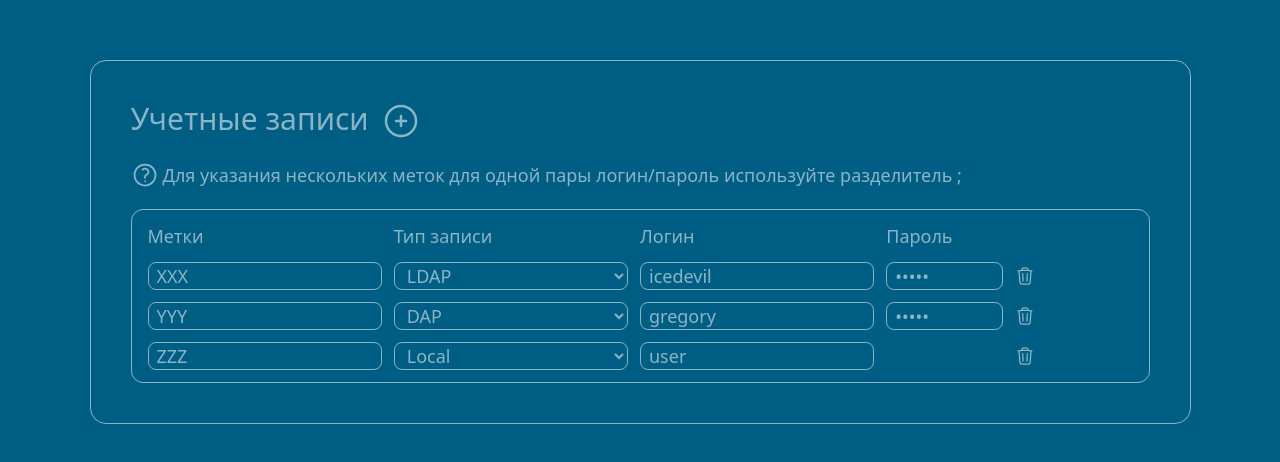
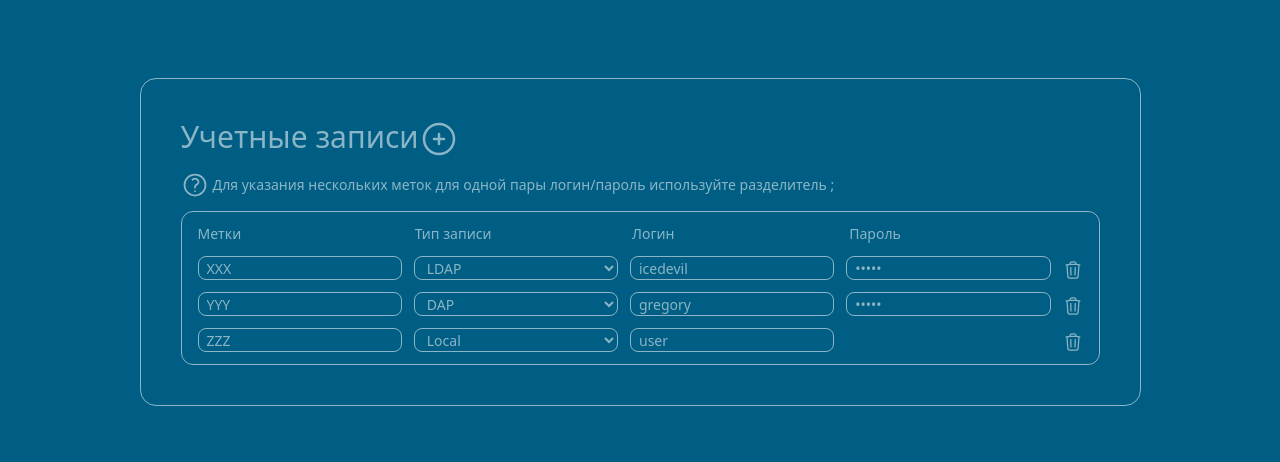
Before and after one commit to icedevil777/saasoft, a Vue app: page / in a window 1280 px wide. Shown: the part 158-620 px from the top of the page. Built offline with nearby package versions, Linux system fonts and the light colour scheme.

Commit message:
# add select validation

```diff
--- a/src/components/UserForm.vue
+++ b/src/components/UserForm.vue
@@ -1,59 +1,66 @@
 <script setup lang="ts">
-import { reactive, ref } from 'vue'
+import { ref } from 'vue'
 import IconDelete from './icons/IconDelete.vue'
 import IconPlus from './icons/IconPlus.vue'
 import IconSign from './icons/IconSign.vue'
+import { useAccountStore } from '@/stores/accountStore'
+import { storeToRefs } from 'pinia'
 
-const data = reactive([
-  {id: 1, tags: 'XXX', type: 'LDAP', login: 'icedevil', pass: '12321' },
-  {id: 2, tags: 'YYY', type: 'DAP', login: 'gregory', pass: '42211' },
-  {id: 3, tags: 'ZZZ', type: 'Local', login: 'user', pass: '12211' },
-])
+const accountStore = useAccountStore();
+const { data, options } = storeToRefs(accountStore);
 
-const opsions = ref([
-  { text: 'LDAP', value: 'A' },
-  { text: 'DAP', value: 'B' },
-  { text: 'Local', value: 'C' }
-])
+const addData = () => accountStore.addData();
+const deleteData = (id: number) => accountStore.deleteData(id);
+const setNullPass = (type: string, id: number) => accountStore.setNullPass(type, id)
 
-const setNullPass = (type, id) => {
-  console.log(type, id)
-  if (type == 'Local'){
-    data[id - 1].pass = null
+const message = ref('');
+let selectTarget = ref('')
+
+const handleBlur = (event: Event) => {
+  const input = event.target as HTMLInputElement;
+  if (!input.value.trim()) {
+    message.value = 'Поле не может быть пустым!';
+    input.classList.add('error-color');
+  } else {
+    message.value = '';
+    input.classList.remove('error-color');
   }
 };
 
-const addData = () => {
-  const genId = data.length + 1;
-  console.log('id', genId)
-  data.push({id: genId, tags: '', type: '', login: '', pass: ''});
+const hadlerSelect = (event: Event) => {
+  const target = event.target as HTMLElement;
+  if (target.nodeName === 'SELECT') {
+    selectTarget.value = target;
+  } else {
+    if (event.target.value === '') {
+      message.value = 'Необходимо сделать выбор!';
+      selectTarget.value.classList.add('error-color');
+    } else {
+      message.value = '';
+      selectTarget.value.classList.remove('error-color');
+    }
+  }
 };
 
-const deleteData = (id) => {
-  const index = data.findIndex(item => item.id === id);
-  if (index !== -1) {
-    data.splice(index, 1);
-  }
-
-  data.forEach((item, index) => {
-    item.id = index + 1;
-  });
-};
 
 </script>
 
 <template>
-  <div class="flex flex-col border border-solid rounded-2xl h-fit sm:m-auto space-y-5 p-3 sm:p-10 text-[#8ab5c6]">
+  <div class="flex flex-col border border-solid rounded-2xl h-fit sm:m-auto gap-y-1 sm:gap-y-3 p-3 sm:p-10 text-[#8ab5c6]">
     <div class="flex flex-row gap-x-3 w-full ">
-      <p class="sm:text-3xl ">Учетные записи</p>
-      <IconPlus @click="addData"/>
+      <div  class="flex flex-1">
+        <p class="sm:text-3xl ">Учетные записи</p>
+        <IconPlus class="" @click="addData"/>
+      </div>
+      <p class="sm:flex hidden self-center text-red-600 text-xs sm:text-sm"> {{ message }} </p>
     </div>
 
-    <div class="flex flex-row gap-x-1 w-full text-sm sm:text-lg">
+    <div class="flex flex-row gap-x-1 w-full text-xs sm:text-sm">
       <IconSign />
       <p class="self-center">Для указания нескольких меток для одной пары логин/пароль используйте разделитель ;</p>
     </div>
-    <div class="space-y-3 text-sm sm:text-lg border-solid border p-3 rounded-xl">
+    <p class="flex sm:hidden text-red-600 text-xs sm:text-sm mb-1"> {{ message }} </p>
+    <div class="space-y-3 text-xs sm:text-sm border-solid border p-3 rounded-xl">
       <div class="flex  px-1">
           <div class="basis-1/4">
             <div>Метки</div>
@@ -68,23 +75,27 @@ const deleteData = (id) => {
           <div class="basis-1/4">
             <div>Пароль</div>
           </div>
+          <div class="flex basis-1 sm:justify-start justify-end">
+            <div class="w-2 sm:w-4"></div>
+          </div>
       </div>
-      <div v-for="obj in data" :key="obj.id" class="flex px-1 gap-3">
+      <div v-for="obj in data" :key="obj.id" class="flex px-1 gap-3 text-xs sm:text-sm">
         <div class="basis-1/4">
-          <input v-model="obj.tags" maxlength="50" class="w-full h-full border border-solid rounded-lg px-2" />
+          <input v-model="obj.tags" @blur="handleBlur" maxlength="50" class="w-full h-full border border-solid rounded-lg px-2" />
         </div>
         <div class="basis-1/4">
-          <select v-model="obj.type" class="w-full h-full border border-solid rounded-lg px-2" >
-            <option @click="setNullPass(obj.type, obj.id)" v-for="opsion in opsions" :key=opsion.text :value="opsion.text"> {{ opsion.text }} </option>
+          <select @click="hadlerSelect($event)" v-model="obj.type" class="w-full h-full border border-solid rounded-lg px-2 cursor-pointer" >
+            <option value="" >Выберите опцию</option>
+            <option @click="setNullPass(obj.type, obj.id)" v-for="option in options" :key=option.text :value="option.text"> {{ option.text }} </option>
           </select>
         </div>
         <div class="basis-1/4">
-          <input v-model="obj.login" maxlength="100" class="w-full h-full border border-solid rounded-lg px-2" />
+          <input v-model="obj.login" @blur="handleBlur" maxlength="100" class="w-full h-full border border-solid rounded-lg px-2" />
         </div>
-        <div class="basis-1/8">
-          <input v-show="obj.type != 'Local'"  v-model="obj.pass" type="password" maxlength="50" class="w-full h-full border border-solid rounded-lg px-2" />
+        <div class="basis-1/4">
+          <input v-show="obj.type != 'Local'" @blur="handleBlur" v-model="obj.pass" type="password" maxlength="50" class="w-full h-full border border-solid rounded-lg px-2" />
         </div>
-        <div class="flex basis-1/8 sm:justify-start justify-end">
+        <div class="flex basis-1 sm:justify-start justify-end">
           <IconDelete @click="deleteData(obj.id)" class="size-3 sm:size-5 cursor-pointer mt-1"/>
         </div>
       </div>
@@ -94,6 +105,11 @@ const deleteData = (id) => {
 </template>
 
 <style scoped>
+
+.error-color {
+  border-color: red;
+}
+
 h1 {
   font-weight: 500;
   font-size: 2.6rem;
--- a/src/stores/accountStore.ts
+++ b/src/stores/accountStore.ts
@@ -16,6 +16,7 @@ interface Option {
 interface AccountState {
   data: Account[];
   options: Option[];
+  errors: Record<number, Record<string, boolean>>;
 }
 
 export const useAccountStore = defineStore('account', {
@@ -30,6 +31,7 @@ export const useAccountStore = defineStore('account', {
       { text: 'DAP', value: 'B' },
       { text: 'Local', value: 'C' },
     ],
+    errors: {},
   }),
   actions: {
     setNullPass(type: string, id: number): void {
@@ -48,7 +50,7 @@ export const useAccountStore = defineStore('account', {
         tags: '',
         type: '',
         login: '',
-        pass: '',
+        pass: null,
       });
     },
 
```
